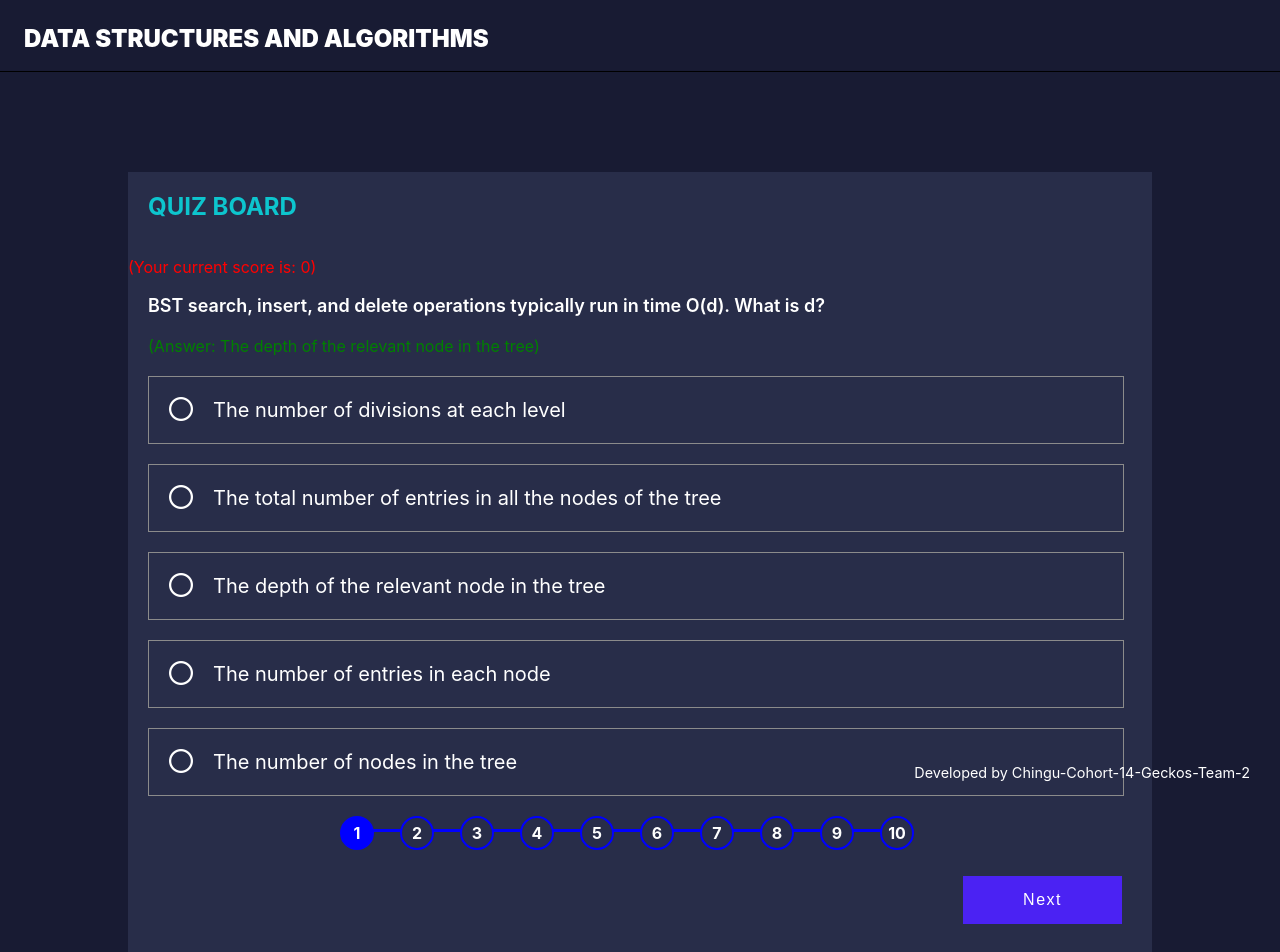
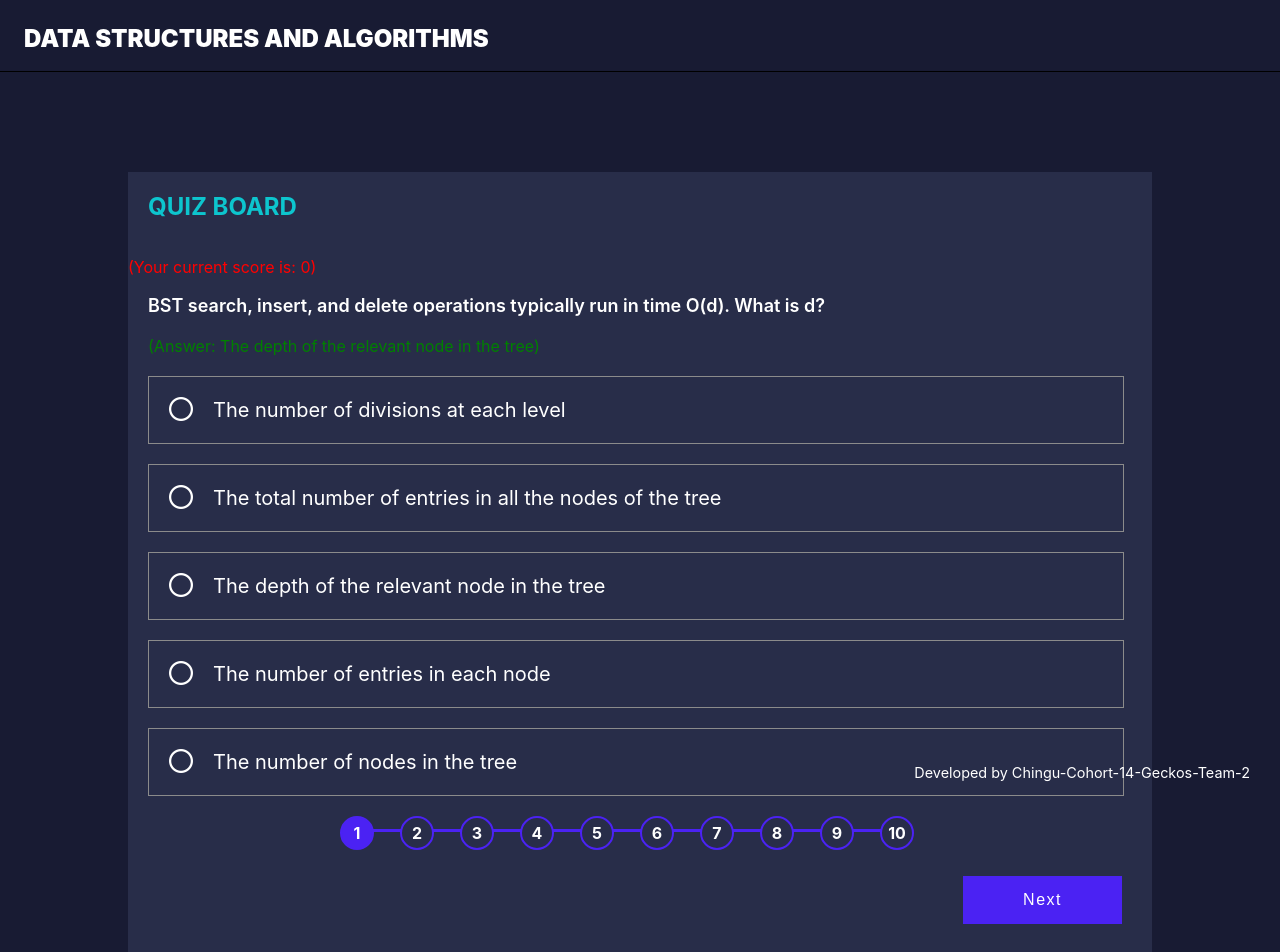
Before and after one commit to chingu-voyages/v14-geckos-team-02, a React (Create React App) app: page /quiz/0 in a window 1280 px wide. Shown: the top 952 px of the page. Built offline with nearby package versions, Linux system fonts and the light colour scheme.

Commit message:
Change background color of progess bar to match next button

```diff
--- a/src/views/components/ProgressBar/ProgressBar.scss
+++ b/src/views/components/ProgressBar/ProgressBar.scss
@@ -1,3 +1,5 @@
+$circle-background: #4B22F3;
+
 @mixin standard($grid-template, $align) {
   display: grid;
   grid-template: $grid-template;
@@ -21,7 +23,7 @@
       font-size: 50%;
       color: white;
       border-radius: 50%;
-      border: 2px solid blue;
+      border: 2px solid $circle-background;
       transition: background-color 2s;
     }
     .progress-bridge {
@@ -30,7 +32,7 @@
       .progress-line {
         height: 3px;
         width: 98%;
-        background-color: blue;
+        background-color: $circle-background;
         margin-left: 3px;
       }
     }
@@ -42,7 +44,7 @@
 }
 
 .complete {
-  background-color: blue;
+  background-color: $circle-background;
 }
 @media only screen and (min-width: 400px) {
   .progress-container {
```
